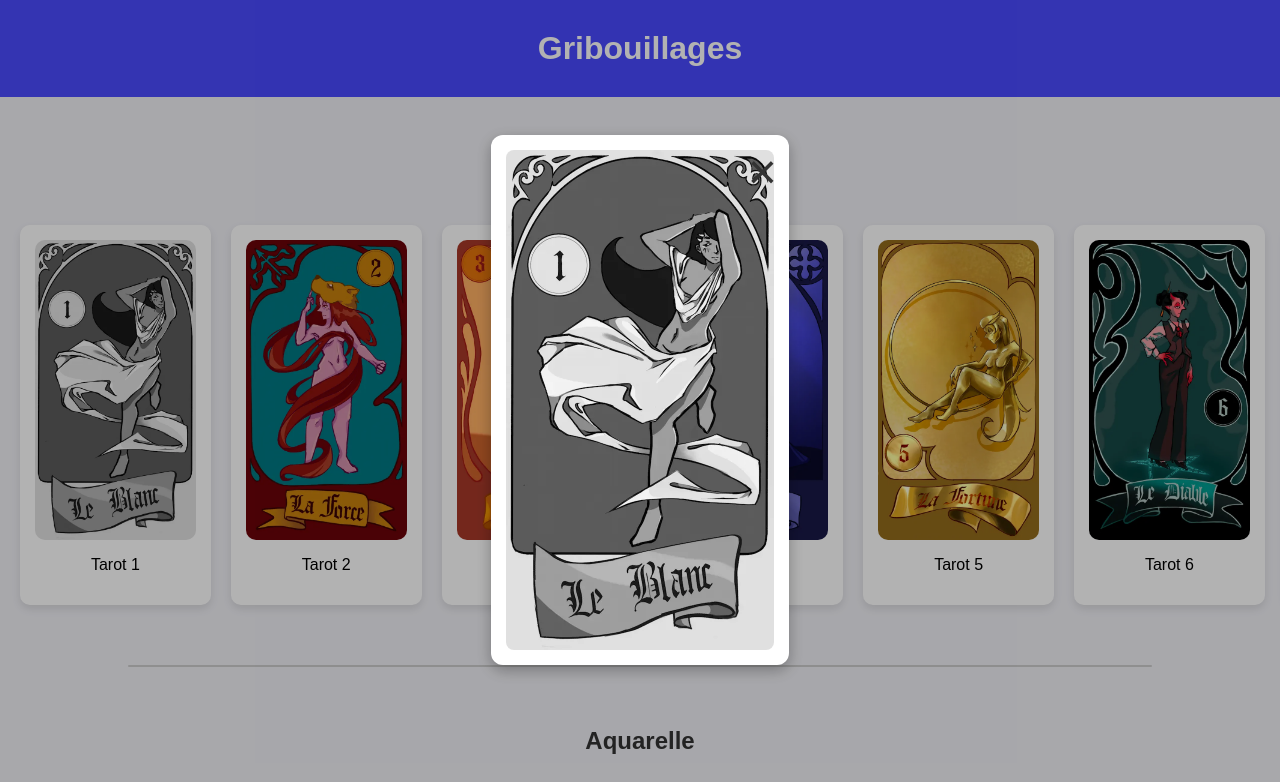
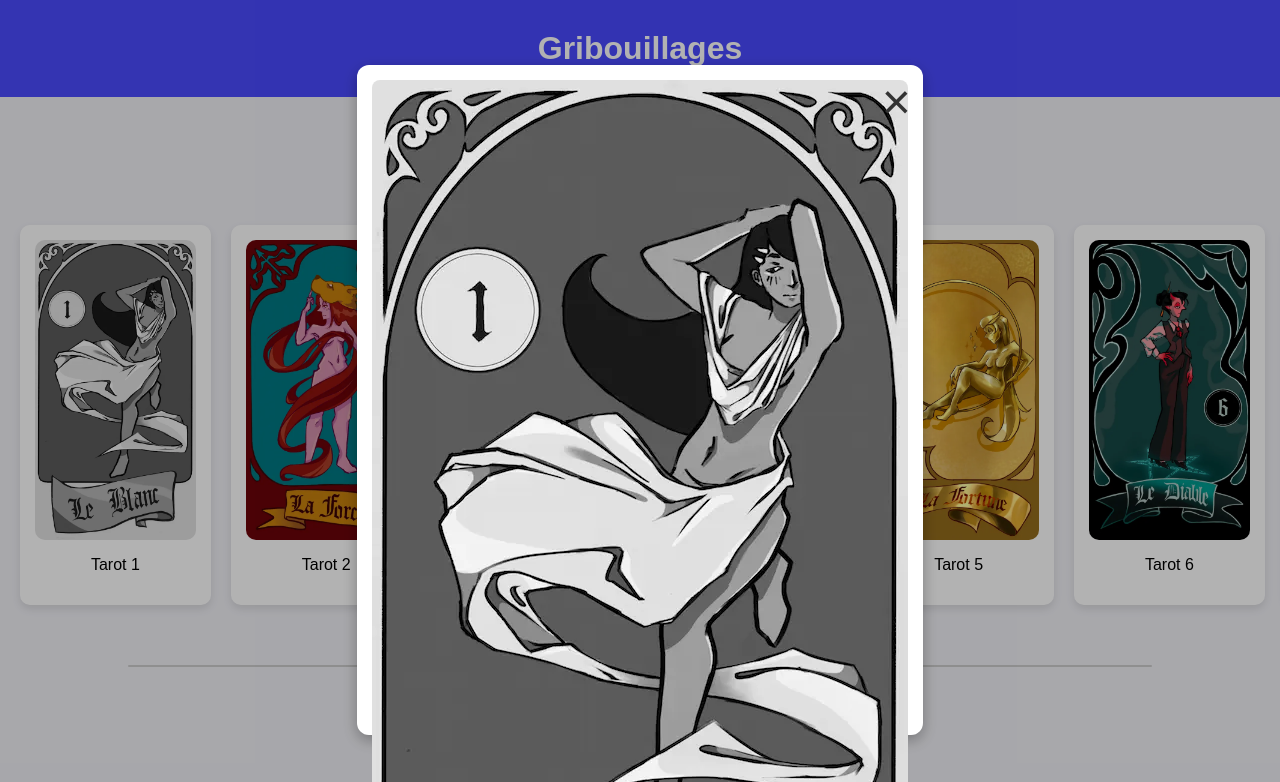
Before and after one commit to ClleMaki/draw, a plain HTML site: page index.html in a window 1280 px wide. Both pictures are taken after a click on the picture 115 px from the left and 389 px from the top of the page. Shown: the top 782 px of the page. Drawn offline with Linux system fonts and the light colour scheme.

Commit message:
Increase modal image size limits to 1000px

```diff
--- a/index.html
+++ b/index.html
@@ -143,8 +143,8 @@
         .modal-img {
             width: auto;
             height: auto;
-            max-width: 500px;   /* <--- tu peux augmenter ou diminuer ici */
-            max-height: 500px;  /* <--- ou ici pour régler la taille */
+            max-width: 1000px;   /* <--- tu peux augmenter ou diminuer ici */
+            max-height: 1000px;  /* <--- ou ici pour régler la taille */
             border-radius: 8px;
         }
 
```
